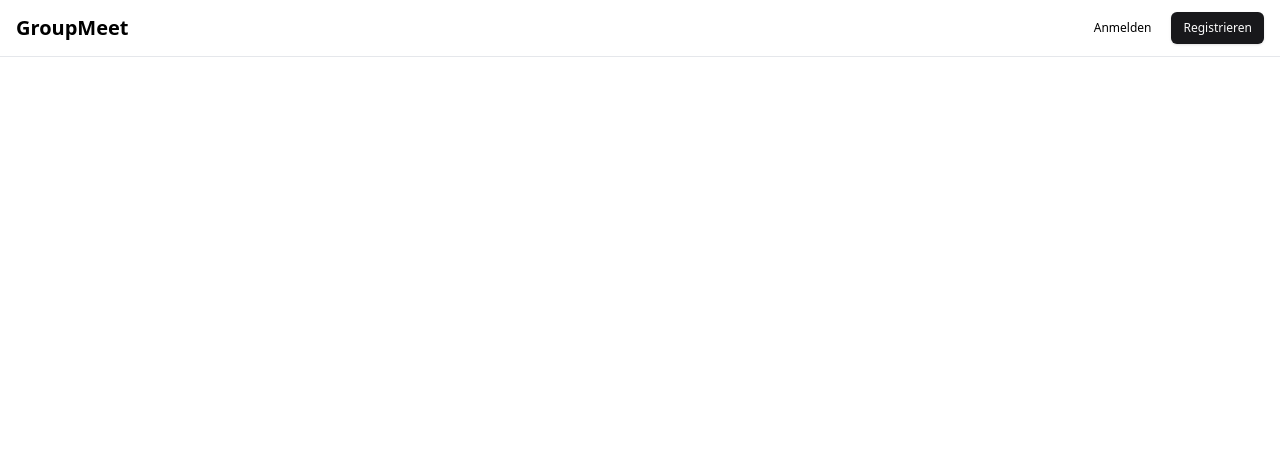
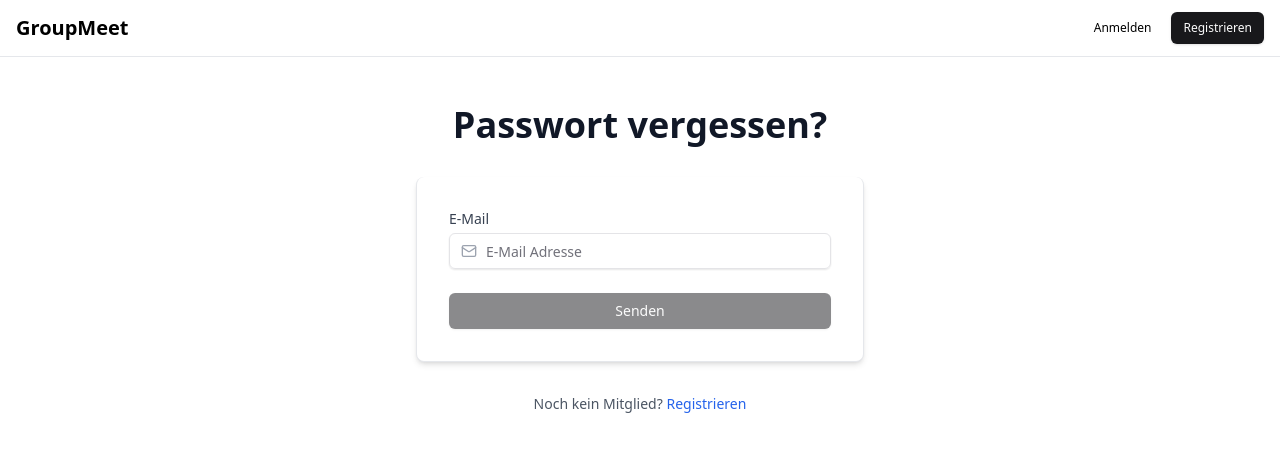
Before and after one commit to roqu1/groupmeet, a React (Vite) app in the folder frontend/: page /forgot-password in a window 1280 px wide. Shown: the top 452 px of the page. Built offline with nearby package versions, Linux system fonts and the light colour scheme; no server answers.

Commit message:
GM-35 Create a page forgot password

```diff
--- a/frontend/src/App.tsx
+++ b/frontend/src/App.tsx
@@ -6,6 +6,7 @@ import RegisterPage from './pages/RegisterPage';
 import LoginPage from './pages/LoginPage';
 import ProtectedRoute from './components/ProtectedRoute';
 import PublicOnlyRoute from './components/PublicOnlyRoute';
+import ForgotPasswordPage from './pages/ForgotPasswordPage';
 
 function App() {
   return (
@@ -17,6 +18,7 @@ function App() {
           <Route element={<PublicOnlyRoute />}>
             <Route path="/register" element={<RegisterPage />} />
             <Route path="/login" element={<LoginPage />} />
+            <Route path="/forgot-password" element={<ForgotPasswordPage />} />
           </Route>
 
           {/* Protected Routes (redirect if not logged in) */}
--- /dev/null
+++ b/frontend/src/components/auth/ForgotPasswordForm.tsx
@@ -0,0 +1,66 @@
+import { useForm } from 'react-hook-form';
+import { zodResolver } from '@hookform/resolvers/zod';
+import { z } from 'zod';
+import { Input } from '../ui/input';
+import { Button } from '../ui/button';
+import { Mail } from 'lucide-react';
+
+const forgotPasswordSchema = z.object({
+  email: z
+    .string()
+    .min(1, { message: 'E-Mail ist erforderlich' })
+    .email({ message: 'Ungültige E-Mail-Adresse' }),
+});
+
+type ForgotPasswordFormData = z.infer<typeof forgotPasswordSchema>;
+
+const ForgotPasswordForm = () => {
+  const {
+    register,
+    handleSubmit,
+    formState: { errors, isValid },
+  } = useForm<ForgotPasswordFormData>({
+    resolver: zodResolver(forgotPasswordSchema),
+    mode: 'onTouched',
+  });
+
+  const onSubmit = (data: ForgotPasswordFormData) => {
+    console.log('Forgot password requested for:', data.email);
+    // TODO: Implement API call to request password reset link.
+  };
+  return (
+    <form onSubmit={handleSubmit(onSubmit)} className="space-y-6">
+      <div>
+        <label htmlFor="email" className="block text-sm font-medium text-gray-700 mb-1">
+          E-Mail
+        </label>
+        <div className="relative rounded-md shadow-sm">
+          <div className="absolute inset-y-0 left-0 pl-3 flex items-center pointer-events-none">
+            <Mail className="h-4 w-4 text-gray-400" />
+          </div>
+          <Input
+            id="email"
+            type="email"
+            {...register('email')}
+            placeholder="E-Mail Adresse"
+            className="pl-9 w-full"
+            aria-invalid={errors.email ? 'true' : 'false'}
+          />
+        </div>
+        {errors.email && (
+          <p className="mt-1 text-sm text-destructive" role="alert">
+            {errors.email.message}
+          </p>
+        )}
+      </div>
+
+      <div>
+        <Button type="submit" className="w-full" disabled={!isValid}>
+          Senden
+        </Button>
+      </div>
+    </form>
+  );
+};
+
+export default ForgotPasswordForm;
--- /dev/null
+++ b/frontend/src/pages/ForgotPasswordPage.tsx
@@ -0,0 +1,27 @@
+import { Link } from 'react-router-dom';
+import ForgotPasswordForm from '../components/auth/ForgotPasswordForm';
+
+const ForgotPasswordPage = () => {
+  return (
+    <div className="flex flex-grow flex-col items-center justify-center py-12 px-4 sm:px-6 lg:px-8">
+      <div className="max-w-md w-full space-y-8">
+        <div className="text-center">
+          <h1 className="text-4xl font-bold text-gray-900">Passwort vergessen?</h1>
+        </div>
+
+        <div className="bg-background p-8 border border-t-0 border-gray-200 rounded-lg shadow-md">
+          <ForgotPasswordForm />
+        </div>
+
+        <div className="text-center text-sm text-gray-600">
+          Noch kein Mitglied?{' '}
+          <Link to="/register" className="font-medium text-blue-600 hover:text-blue-500">
+            Registrieren
+          </Link>
+        </div>
+      </div>
+    </div>
+  );
+};
+
+export default ForgotPasswordPage;
```
